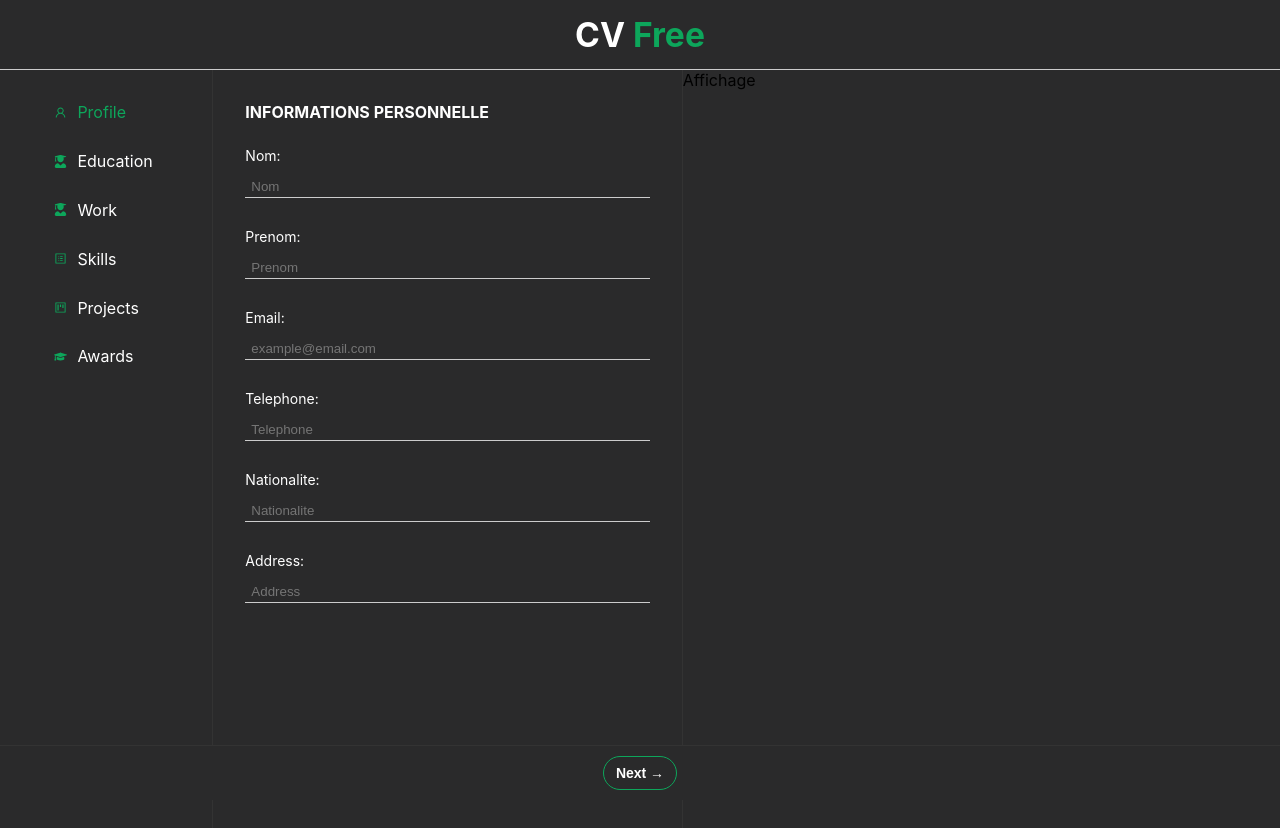
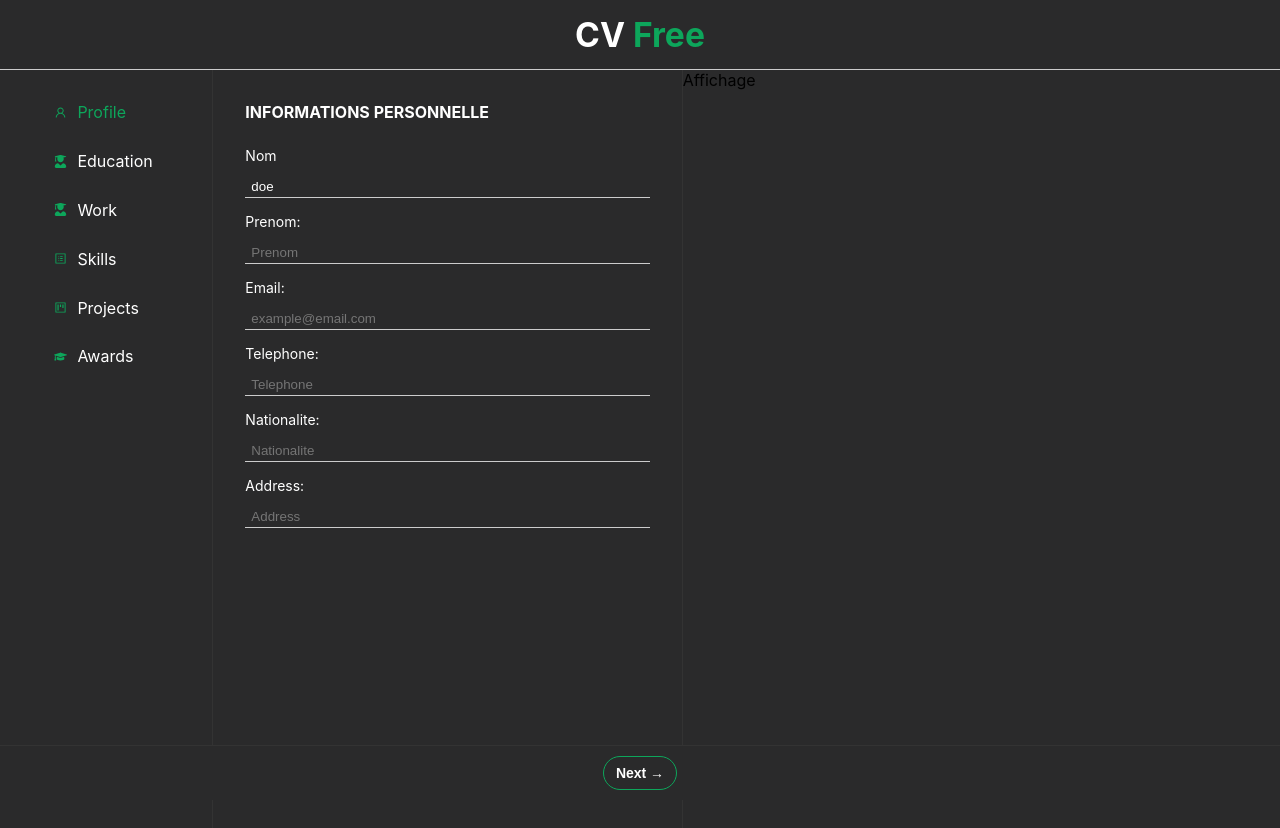
Before and after one commit to Felix-Asante/cv-free, a React (Create React App) app: page / in a window 1280 px wide. Shown: the top 828 px of the page. Built offline with nearby package versions, Linux system fonts and the light colour scheme.

Commit message:
profile state integrated

```diff
--- a/package.json
+++ b/package.json
@@ -3,12 +3,14 @@
   "version": "0.1.0",
   "private": true,
   "dependencies": {
+    "@reduxjs/toolkit": "^1.8.1",
     "@testing-library/jest-dom": "^5.16.4",
     "@testing-library/react": "^13.1.1",
     "@testing-library/user-event": "^13.5.0",
     "react": "^18.1.0",
     "react-dom": "^18.1.0",
     "react-icons": "^4.3.1",
+    "react-redux": "^8.0.2",
     "react-router-dom": "^6.3.0",
     "react-scripts": "5.0.1",
     "web-vitals": "^2.1.4"
--- /dev/null
+++ b/src/components/FormGroup.js
@@ -0,0 +1,13 @@
+import React from "react";
+import style from "../styles/input.module.css";
+
+function FormGroup({ labelText, children }) {
+	return (
+		<div className={style.input}>
+			<label className={style.label}>{labelText}</label>
+			{children}
+		</div>
+	);
+}
+
+export default FormGroup;
--- a/src/components/Input.jsx
+++ b/src/components/Input.jsx
@@ -1,17 +1,14 @@
 import React from "react";
 import style from "../styles/input.module.css";
 
-function Input({ type, placeholder, name, labelText }) {
+function Input({ type, placeholder, name }) {
 	return (
-		<div className={style.input}>
-			<label className={style.label}>{labelText}</label>
 		<input
 			type={type}
 			placeholder={placeholder}
 			name={name}
 			className={style.input}
 		/>
-		</div>
 	);
 }
 
--- /dev/null
+++ b/src/hooks/useRedux.js
@@ -0,0 +1,4 @@
+import { useSelector, useDispatch } from "react-redux";
+
+export const useAppSelector = useSelector;
+export const useAppDispatch = () => useDispatch();
--- a/src/index.js
+++ b/src/index.js
@@ -8,9 +8,12 @@ import Work from "./pages/Work";
 import Skills from "./pages/Skills";
 import Project from "./pages/Project";
 import Awards from "./pages/Awards";
+import { Provider } from "react-redux";
+import store from "./redux/store";
 const root = ReactDOM.createRoot(document.getElementById("root"));
 root.render(
 	<React.StrictMode>
+		<Provider store={store}>
 			<BrowserRouter>
 				<Routes>
 					<Route path="/" element={<App />} />
@@ -21,5 +24,6 @@ root.render(
 					<Route path="/awards" element={<Awards />} />
 				</Routes>
 			</BrowserRouter>
+		</Provider>
 	</React.StrictMode>
 );
--- a/src/modules/Education.jsx
+++ b/src/modules/Education.jsx
@@ -1,23 +1,25 @@
 import React from "react";
-import Input from "../components/Input";
+import FormGroup from "../components/FormGroup";
 
 function Education() {
 	return (
 		<div>
 			<div className="divider"></div>
-			<Input
-				type="text"
-				placeholder="Nom de l'établissement"
-				labelText="Etablissement"
-			/>
-			<Input type="text" placeholder="Ville et Pays" labelText="Lieu" />
-			<Input
-				type="text"
-				placeholder="Annee academique"
-				labelText="Annee academique"
-			/>
-			<Input type="text" placeholder="Filière" labelText="Filière" />
-			<Input type="text" placeholder="Niveau" labelText="Niveau" />
+			<FormGroup labelText="Etablissement">
+				<input type="text" placeholder="Nom de l'établissement" />
+			</FormGroup>
+			<FormGroup labelText="Lieu">
+				<input type="text" placeholder="Ville et Pays" />
+			</FormGroup>
+			<FormGroup labelText="Annee academique">
+				<input type="text" placeholder="Annee academique" />
+			</FormGroup>
+			<FormGroup labelText="Filière">
+				<input type="text" placeholder="Filière" />
+			</FormGroup>
+			<FormGroup labelText="Niveau">
+				<input type="text" placeholder="Niveau" />
+			</FormGroup>
 		</div>
 	);
 }
--- a/src/pages/Profile.js
+++ b/src/pages/Profile.js
@@ -1,42 +1,79 @@
 import React from "react";
-import Input from "../components/Input";
+import {
+	setFirstName,
+	setLastName,
+	setEmail,
+	setTelephone,
+	setNationality,
+	setAddress,
+} from "../redux/features/profile.slice";
+import { useAppDispatch, useAppSelector } from "../hooks/useRedux";
+import FormGroup from "../components/FormGroup";
 
 function Profile() {
+	const dispatch = useAppDispatch();
+	const { firstName, lastName, email, telephone, address, nationality } =
+		useAppSelector((state) => state.profile);
+
 	return (
 		<div>
 			<h4 className="section-header">INFORMATIONS PERSONNELLE</h4>
 			<div className="formulaire">
-				<Input type="text" placeholder="Nom" name="nom" labelText="Nom:" />
-				<Input
+				<FormGroup labelText="Nom">
+					<input
+						type="text"
+						placeholder="Nom"
+						name="nom"
+						onChange={(e) => dispatch(setFirstName(e.target.value.trim()))}
+						value={firstName}
+					/>
+				</FormGroup>
+
+				<FormGroup labelText="Prenom:">
+					<input
 						type="text"
 						placeholder="Prenom"
 						name="prenom"
-					labelText="Prenom:"
+						onChange={(e) => dispatch(setLastName(e.target.value.trim()))}
+						value={lastName}
 					/>
-				<Input
+				</FormGroup>
+				<FormGroup labelText="Email:">
+					<input
 						type="email"
 						placeholder="example@email.com"
 						name="email"
-					labelText="Email:"
+						onChange={(e) => dispatch(setEmail(e.target.value.trim()))}
+						value={email}
 					/>
-				<Input
+				</FormGroup>
+				<FormGroup labelText="Telephone:">
+					<input
 						type="tel"
 						placeholder="Telephone"
 						name="tel"
-					labelText="Telephone:"
+						onChange={(e) => dispatch(setTelephone(e.target.value.trim()))}
+						value={telephone}
 					/>
-				<Input
+				</FormGroup>
+				<FormGroup labelText="Nationalite:">
+					<input
 						type="text"
 						placeholder="Nationalite"
 						name="nationalite"
-					labelText="Nationalite:"
+						onChange={(e) => dispatch(setNationality(e.target.value.trim()))}
+						value={nationality}
 					/>
-				<Input
+				</FormGroup>
+				<FormGroup labelText="Address:">
+					<input
 						type="text"
 						placeholder="Address"
 						name="address"
-					labelText="Address:"
+						onChange={(e) => dispatch(setAddress(e.target.value.trim()))}
+						value={address}
 					/>
+				</FormGroup>
 			</div>
 		</div>
 	);
--- /dev/null
+++ b/src/redux/features/profile.slice.js
@@ -0,0 +1,45 @@
+import { createSlice } from "@reduxjs/toolkit";
+
+const initialState = {
+	firstName: "doe",
+	lastName: "",
+	email: "",
+	telephone: "",
+	nationality: "",
+	address: "",
+};
+
+const profileSlice = createSlice({
+	name: "profile",
+	initialState,
+	reducers: {
+		setFirstName(state, action) {
+			state.firstName = action.payload;
+		},
+		setLastName(state, action) {
+			state.lastName = action.payload;
+		},
+		setEmail(state, action) {
+			state.email = action.payload;
+		},
+		setTelephone(state, action) {
+			state.telephone = action.payload;
+		},
+		setNationality(state, action) {
+			state.nationality = action.payload;
+		},
+		setAddress(state, action) {
+			state.address = action.payload;
+		},
+	},
+});
+
+export const {
+	setFirstName,
+	setLastName,
+	setEmail,
+	setTelephone,
+	setNationality,
+	setAddress,
+} = profileSlice.actions;
+export default profileSlice.reducer;
--- /dev/null
+++ b/src/redux/store.js
@@ -0,0 +1,9 @@
+import { configureStore } from "@reduxjs/toolkit";
+import profileReducer from "./features/profile.slice.js";
+const store = configureStore({
+	reducer: {
+		profile: profileReducer,
+	},
+});
+
+export default store;
```
Also changed, not shown: 1 other file (tests, documents, lock files or other folders). Lines whose indentation alone changed are shown as unchanged.
